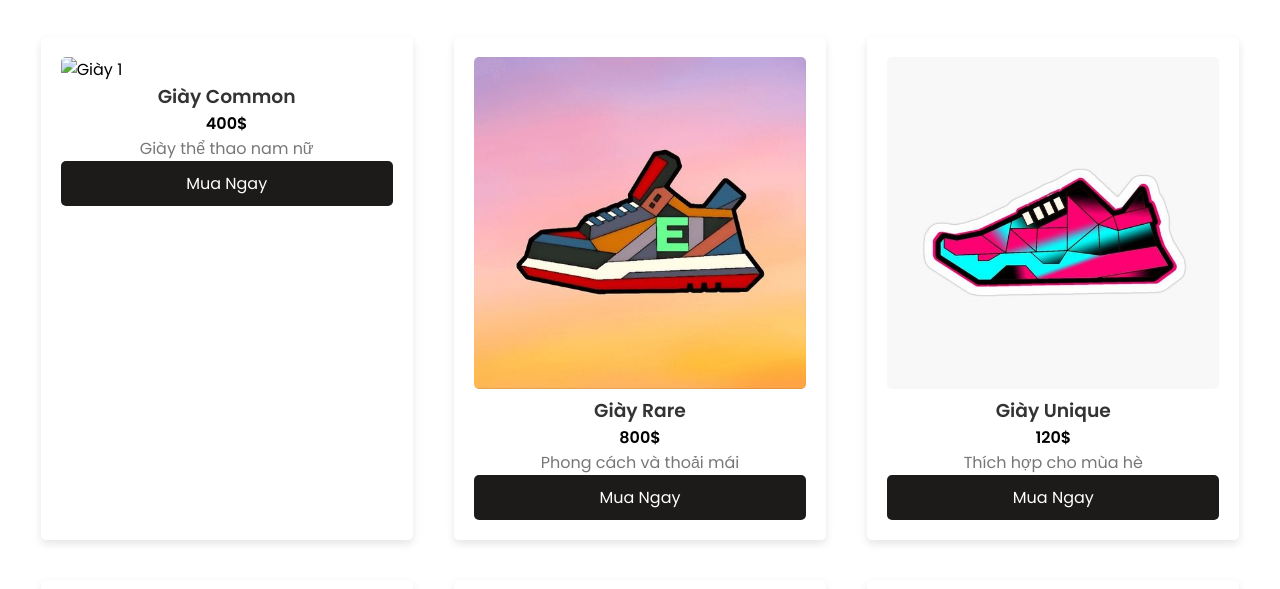
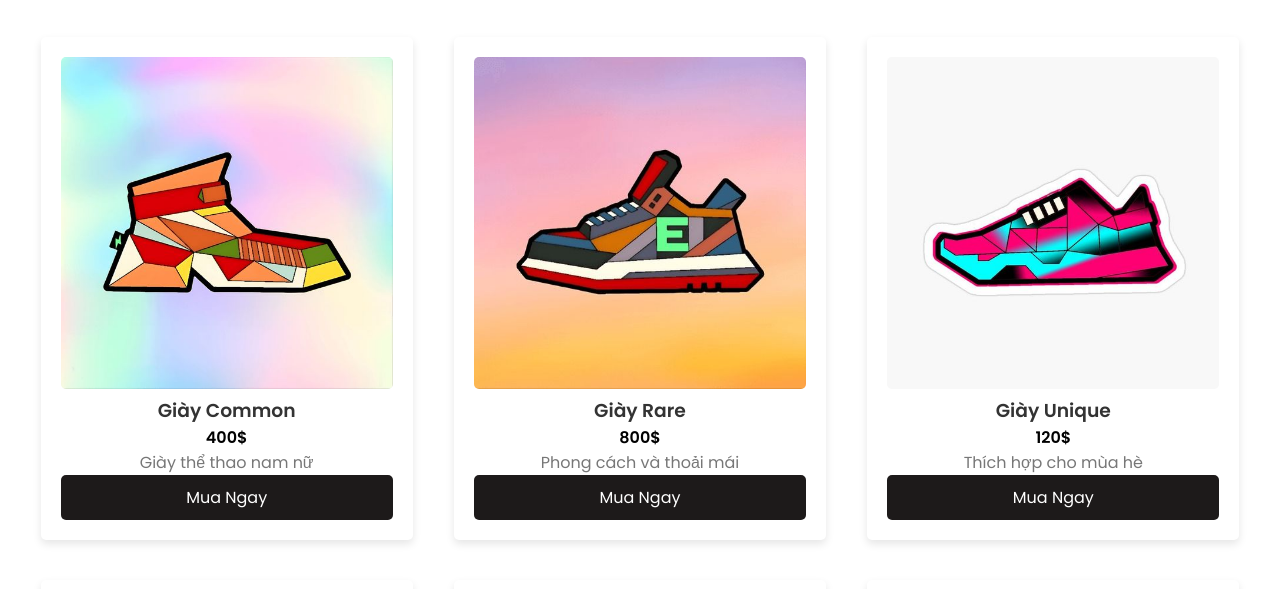
Before and after one commit to nqh2k3/hyper_project, a plain HTML site: page index.html in a window 1280 px wide. Shown: the part 794-1383 px from the top of the page. Drawn offline with Linux system fonts and the light colour scheme; the site is published under a folder, as on GitHub Pages, so addresses that start at the root find nothing.

Commit message:
Update index.html

```diff
--- a/index.html
+++ b/index.html
@@ -55,7 +55,7 @@
 
             <div class="container">
                 <div class="product">
-                  <img src="/assets/shoe1.jpg" alt="Giày 1">
+                  <img src="assets/shoe1.jpg" alt="Giày 1">
                   <h3>Giày Common</h3>
                   <h4 id="price">400$</h4>
                   <p>Giày thể thao nam nữ</p>
```
